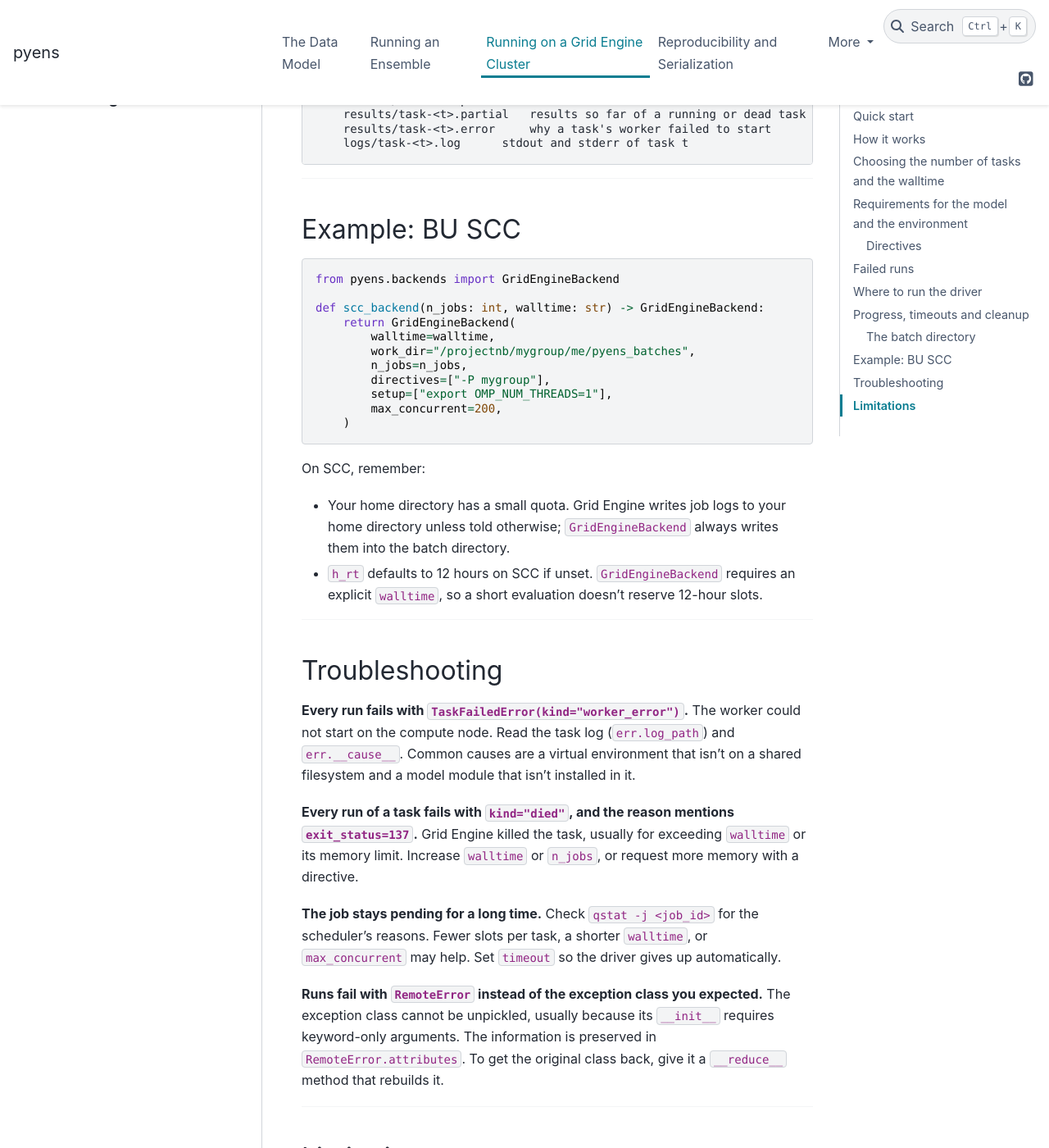
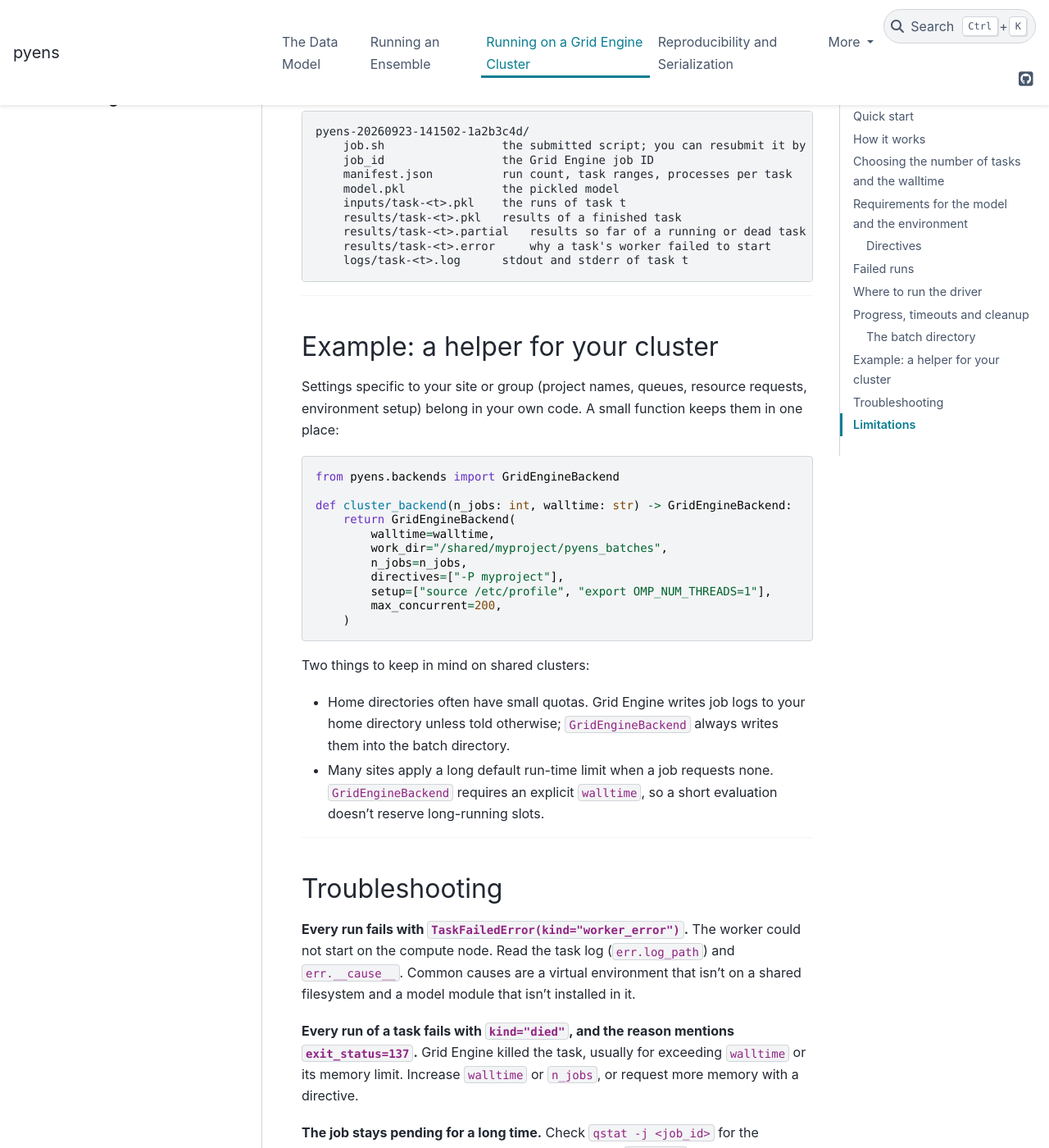
Before and after one commit to arob5/PyEns, a Sphinx documentation site: the page built from docs/user_guide/gridengine.md, in a window 1280 px wide and 1400 px high, scrolled down 7005 px. Shown: the whole window at 82% size. Built offline with Sphinx 7.4.7 and the PyData theme 0.15.4, drawn with Linux system fonts in a browser that asks for light colours; some of the changed text lies outside the part shown.

Commit message:
Make the Grid Engine documentation site-neutral
Drop references to BU SCC and /projectnb paths from the user guide,
docstrings, README and CHANGELOG. The SCC example becomes a generic
site-specific helper, and the guide now says up front that it only
applies on Grid Engine clusters.

Co-Authored-By: Claude Opus 5.5 <noreply@anthropic.com>

````diff
--- a/docs/user_guide/gridengine.md
+++ b/docs/user_guide/gridengine.md
@@ -3,8 +3,14 @@
 [Running an Ensemble](running.md) introduced backends that run on the machine
 you are using. This page covers `GridEngineBackend`, which runs an ensemble on
 a cluster managed by Grid Engine (SGE, Open Grid Scheduler, Univa/Altair Grid
-Engine), the scheduler behind `qsub`, `qstat` and `qdel` on clusters such as
-Boston University's SCC.
+Engine), the scheduler behind `qsub`, `qstat` and `qdel` on many HPC
+clusters.
+
+:::{note}
+This page only applies if you run ensembles on a Grid Engine cluster. On a
+single machine, use `SequentialBackend` or `LocalBackend` (see
+[Running an Ensemble](running.md)).
+:::
 
 `GridEngineBackend` needs no extra dependencies. Your spec and model code do
 not change: you swap the backend.
@@ -23,7 +29,7 @@ logging.basicConfig(level=logging.INFO)   # show submission and progress message
 
 backend = GridEngineBackend(
     walltime="01:00:00",                                # per array task
-    work_dir="/projectnb/mygroup/me/pyens_batches",     # on a shared filesystem
+    work_dir="/shared/myproject/pyens_batches",     # on a shared filesystem
     n_jobs=50,                                          # split the runs into 50 tasks
     directives=["-P mygroup"],                          # any extra qsub options
     setup=["export OMP_NUM_THREADS=1"],                 # shell lines run before each task
@@ -119,8 +125,8 @@ small = replace(backend, n_jobs=5, walltime="00:10:00")
 Array tasks run in fresh processes on compute nodes, so:
 
 - **`work_dir` must be on a filesystem shared by the driver and the compute
-  nodes** (on SCC, `/projectnb` or `/restricted/projectnb`, not `/tmp` or a
-  node-local `$TMPDIR`).
+  nodes**, such as a project or scratch filesystem, not `/tmp` or a
+  node-local `$TMPDIR`.
 - **The worker uses the same Python interpreter as the driver**
   (`sys.executable`), so it sees the same installed packages. That
   interpreter and its virtual environment must also be on a shared
@@ -135,7 +141,7 @@ Array tasks run in fresh processes on compute nodes, so:
 - **Tasks don't inherit your shell environment.** Forward variables with a
   directive (`"-v OMP_NUM_THREADS"`, or `"-V"` for everything) or set them in
   `setup` lines. `setup` is also the place for `module load` commands, but
-  the job shell is not a login shell, so on many clusters (SCC included) the
+  the job shell is not a login shell, so on many clusters the
   `module` command is not defined until you run `source /etc/profile`:
 
   ```python
@@ -221,10 +227,9 @@ The driver process stays alive for the whole `map` call: submitting,
 polling, and collecting results. You have two options:
 
 - **As a batch job itself (recommended for long runs).** Submit your driver
-  script as an ordinary one-slot job with a generous walltime. Compute nodes
-  on SCC can submit jobs, so the driver's array jobs are submitted from
-  there. The driver survives your laptop sleeping or your SSH connection
-  dropping.
+  script as an ordinary one-slot job with a generous walltime. This requires
+  compute nodes to be submit hosts, which is common; `qconf -ss` lists them.
+  The driver survives your laptop sleeping or your SSH connection dropping.
 - **On a login node**, inside `tmux` or `screen`. Polling costs almost no
   CPU, but pickling large ensembles and your algorithm's own computation
   may not be appropriate on a shared login node.
@@ -291,30 +296,34 @@ pyens-20260923-141502-1a2b3c4d/
 
 ---
 
-## Example: BU SCC
+## Example: a helper for your cluster
+
+Settings specific to your site or group (project names, queues, resource
+requests, environment setup) belong in your own code. A small function keeps
+them in one place:
 
 ```python
 from pyens.backends import GridEngineBackend
 
-def scc_backend(n_jobs: int, walltime: str) -> GridEngineBackend:
+def cluster_backend(n_jobs: int, walltime: str) -> GridEngineBackend:
     return GridEngineBackend(
         walltime=walltime,
-        work_dir="/projectnb/mygroup/me/pyens_batches",
+        work_dir="/shared/myproject/pyens_batches",
         n_jobs=n_jobs,
-        directives=["-P mygroup"],
-        setup=["export OMP_NUM_THREADS=1"],
+        directives=["-P myproject"],
+        setup=["source /etc/profile", "export OMP_NUM_THREADS=1"],
         max_concurrent=200,
     )
 ```
 
-On SCC, remember:
+Two things to keep in mind on shared clusters:
 
-- Your home directory has a small quota. Grid Engine writes job logs to your
-  home directory unless told otherwise; `GridEngineBackend` always writes
-  them into the batch directory.
-- `h_rt` defaults to 12 hours on SCC if unset. `GridEngineBackend` requires
-  an explicit `walltime`, so a short evaluation doesn't reserve 12-hour
-  slots.
+- Home directories often have small quotas. Grid Engine writes job logs to
+  your home directory unless told otherwise; `GridEngineBackend` always
+  writes them into the batch directory.
+- Many sites apply a long default run-time limit when a job requests none.
+  `GridEngineBackend` requires an explicit `walltime`, so a short evaluation
+  doesn't reserve long-running slots.
 
 ---
 
````
Also changed, not shown: CHANGELOG.md (+1 -1 lines), README.md (+1 -1 lines), docs/user_guide/running.md (+3 -2 lines), 1 other file.
